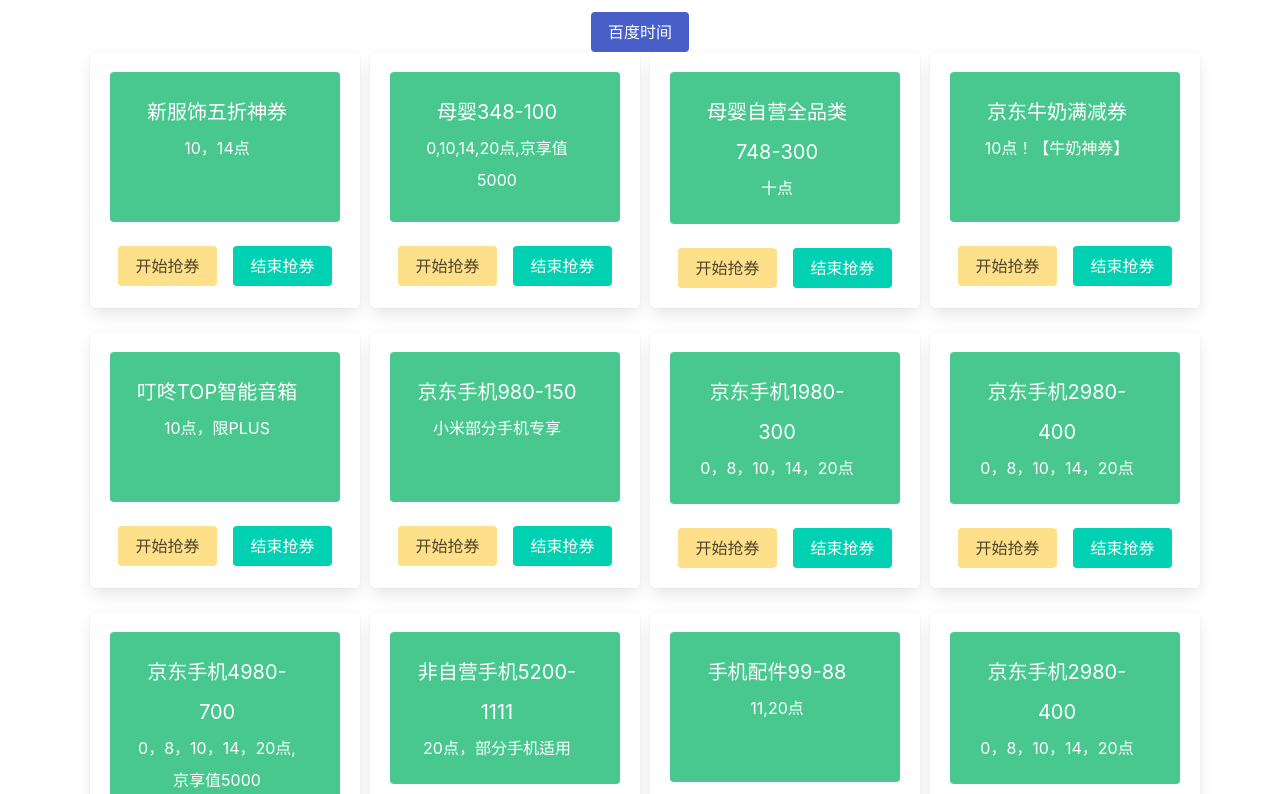
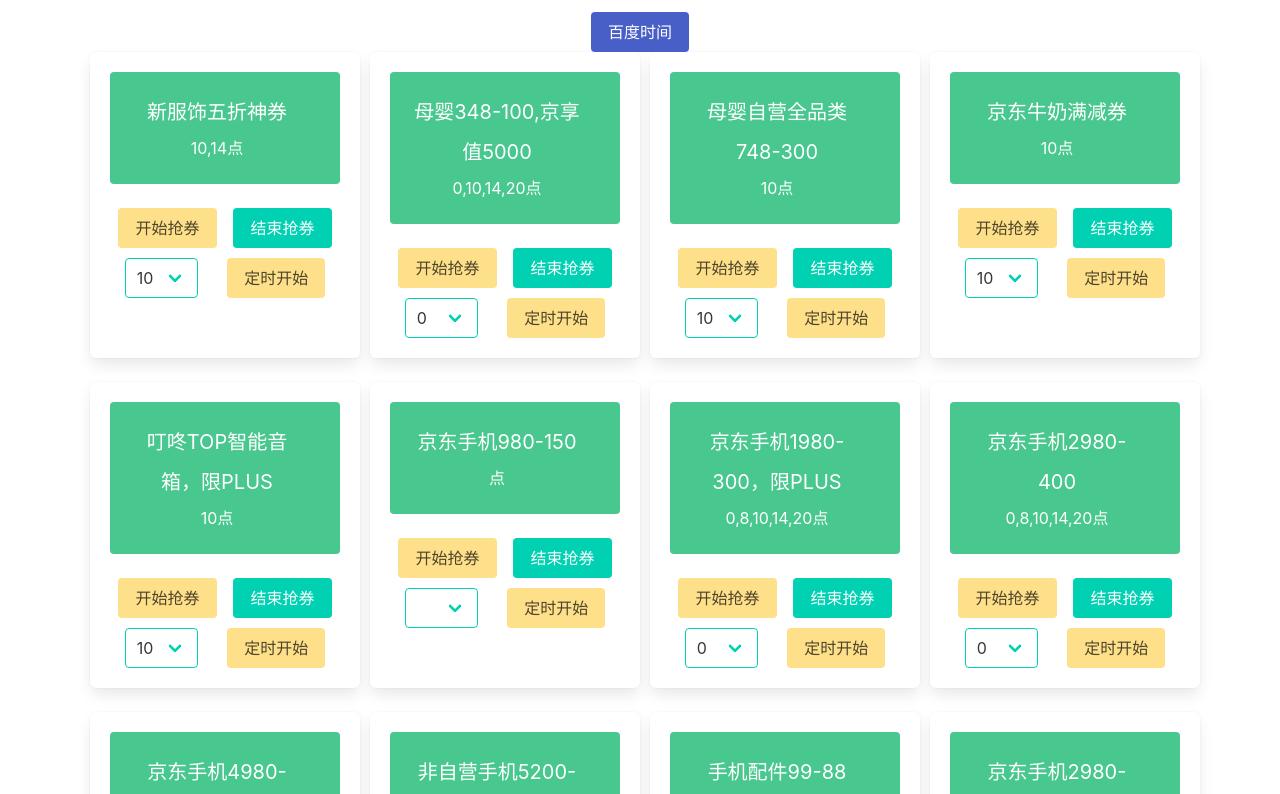
Before and after one commit to togoll/shenzujiudi, a Vue app in the folder ticketAssistant/: page /#/ in a window 1280 px wide. Shown: the part 606-1400 px from the top of the page. Built offline with nearby package versions, Linux system fonts and the light colour scheme.

Commit message:
提交一部分，回家修改

```diff
--- a/ticketAssistant/src/components/jingdong.vue
+++ b/ticketAssistant/src/components/jingdong.vue
@@ -48,70 +48,6 @@
       </div>
     </div> -->
   </div>
-  <!-- <div class="box">
-    <div class="title">
-      家居113-100
-    </div>
-    <code>
-      https://api.m.jd.com/client.action?functionId=newBabelAwardCollection&body={"activityId":"o1SAPkr8McqBZ8N1N9LhevAGKQg","from":"H5node","scene":"1","args":"key=0f7b088feeea4540b87c1c4797d81a0e,roleId=8869987","mitemAddrId":"","geo":{"lng":"","lat":""}}&client=wh5&clientVersion=1.0.0&area=&callback=jsonp9
-    </code>
-  </div>
-  <div class="box">
-    <div class="title">
-      服装113-100
-    </div>
-    <code>
-      https://api.m.jd.com/client.action?functionId=newBabelAwardCollection&body={"activityId":"o1SAPkr8McqBZ8N1N9LhevAGKQg","from":"H5node","scene":"1","args":"key=ebbf381a37944e3f92ede837445d7172,roleId=8754258","mitemAddrId":"","geo":{"lng":"","lat":""}}&client=wh5&clientVersion=1.0.0&area=&callback=jsonp8
-    </code>
-  </div>
-  <div class="box">
-    <div class="title">
-      家居113-100
-    </div>
-    <code>
-      https://api.m.jd.com/client.action?functionId=newBabelAwardCollection&body={"activityId":"o1SAPkr8McqBZ8N1N9LhevAGKQg","from":"H5node","scene":"1","args":"key=0f7b088feeea4540b87c1c4797d81a0e,roleId=8869987","mitemAddrId":"","geo":{"lng":"","lat":""}}&client=wh5&clientVersion=1.0.0&area=&callback=jsonp9
-    </code>
-  </div>
-  <div class="box">
-    <div class="title">
-      服装半价2000-1000
-    </div>
-    <code>
-      https://api.m.jd.com/client.action?functionId=newBabelAwardCollection&body={"activityId":"2dWVnoE1Qh4UUJGvrchf2dB5NzVa","from":"H5node","scene":"1","args":"key=a2bf2053d14c4cc5afdfe4725367f43b,roleId=8823997","mitemAddrId":"","geo":{"lng":"","lat":""}}&client=wh5&clientVersion=1.0.0&area=&callback=jsonp2
-    </code>
-  </div>
-  <div class="box">
-    <div class="title">
-      京东叮咚音响250
-    </div>
-    <code>
-      https://api.m.jd.com/client.action?functionId=newBabelAwardCollection&body={"activityId":"4YRdukNicmvHU1jaMa5re9YqJzFW","from":"H5node","scene":"1","args":"key=d93ee89bf4ff4db3bc4ed5e4f4d3b1d6,roleId=8772885","mitemAddrId":"","geo":{"lng":"","lat":""}}&client=wh5&clientVersion=1.0.0&area=&callback=jsonp2
-    </code>
-  </div>
-  <div class="box">
-    <div class="title">
-      个护113-100
-    </div>
-    <code>
-      https://api.m.jd.com/client.action?functionId=newBabelAwardCollection&body={"activityId":"o1SAPkr8McqBZ8N1N9LhevAGKQg","from":"H5node","scene":"1","args":"key=65408a0ddfd74eacbae517c31e191e91,roleId=8725700","mitemAddrId":"","geo":{"lng":"","lat":""}}&client=wh5&clientVersion=1.0.0&area=&callback=jsonp9
-    </code>
-  </div>
-  <div class="box">
-    <div class="title">
-      羊城通100-50
-    </div>
-    <code>
-      https://api.m.jd.com/client.action?functionId=newBabelAwardCollection&body={"activityId":"o1SAPkr8McqBZ8N1N9LhevAGKQg","from":"H5node","scene":"1","args":"key=35b10eb7413a4cf6b558d0d1a4bd9874,roleId=8653070","mitemAddrId":"","geo":{"lng":"","lat":""}}&client=wh5&clientVersion=1.0.0&area=&callback=jsonp8
-    </code>
-  </div>
-  <div class="box">
-    <div class="title">
-      999-888
-    </div>
-    <code>
-      https://api.m.jd.com/client.action?functionId=newBabelAwardCollection&body={"activityId":"o1SAPkr8McqBZ8N1N9LhevAGKQg","from":"H5node","scene":"1","args":"key=66ab3083d1bf485eb732d9d62953b8ef,roleId=8739331","mitemAddrId":"","geo":{"lng":"","lat":""}}&client=wh5&clientVersion=1.0.0&area=&callback=jsonp8
-    </code>
-  </div> -->
 </div>
 </template>
 
@@ -191,132 +127,132 @@
         {
           name: '新服饰五折神券',
           api: 'https://api.m.jd.com/client.action?functionId=newBabelAwardCollection&body=%7B%22activityId%22%3A%222dWVnoE1Qh4UUJGvrchf2dB5NzVa%22%2C%22from%22%3A%22H5node%22%2C%22scene%22%3A%221%22%2C%22args%22%3A%22key%3D3ce22bbf278e4320bfa490f64513f82c%2CroleId%3D8824030%22%2C%22mitemAddrId%22%3A%22%22%2C%22geo%22%3A%7B%22lng%22%3A%22%22%2C%22lat%22%3A%22%22%7D%7D&client=wh5&clientVersion=1.0.0&sid=f77ff103b7ca65b4702fc4a8357ad99d&uuid=14987832905831375727030&area=&_=1510106676174&callback=jsonp2',
-          date: '10，14点'
+          date: '10,14'
         },
         {
-          name: '母婴348-100',
+          name: '母婴348-100,京享值5000',
           api: 'http://coupon.m.jd.com/center/receiveCoupon.json?couponId=FP_rabzvy&roleId=8978895&actId=f91d9f6b36a84e23b075254e7f6e9286',
-          date: '0,10,14,20点,京享值5000'
+          date: '0,10,14,20'
         },
         {
           name: '母婴自营全品类748-300',
           api: 'https://api.m.jd.com/client.action?functionId=newBabelAwardCollection&body=%7B%22activityId%22%3A%223XvLR3MnLXHjjJ4uCgYetfAcqpzT%22%2C%22from%22%3A%22H5node%22%2C%22scene%22%3A%221%22%2C%22args%22%3A%22key%3Df22825db960e40bf83a030da70096236%2CroleId%3D8978843%22%2C%22mitemAddrId%22%3A%22%22%2C%22geo%22%3A%7B%22lng%22%3A%22%22%2C%22lat%22%3A%22%22%7D%7D&client=wh5&clientVersion=1.0.0&sid=f77ff103b7ca65b4702fc4a8357ad99d&uuid=14987832905831375727030&area=&_=1510102677363&callback=jsonp2',
-          date: '十点'
+          date: '10'
         },
         {
           name: '京东牛奶满减券',
           api: 'http://api.m.jd.com/client.action?functionId=newBabelAwardCollection&body=%7B%22activityId%22%3A%22d4jNpRbDEY9rpEniFAEmj78Qdbk%22%2C%22from%22%3A%22H5node%22%2C%22scene%22%3A%221%22%2C%22args%22%3A%22key%3D97e20267d665495caad9c37c656887f1%2CroleId%3D8705018%22%2C%22mitemAddrId%22%3A%22%22%2C%22geo%22%3A%7B%22lng%22%3A%22%22%2C%22lat%22%3A%22%22%7D%7D&client=wh5&clientVersion=1.0.0&sid=7935131e5d49ca293545a79c70a2ac17&uuid=467679440&area=&_=1509551079787&callback=jsonp12',
-          date: '10点！【牛奶神券】'
+          date: '10'
         },
         {
-          name: '叮咚TOP智能音箱',
+          name: '叮咚TOP智能音箱，限PLUS',
           api: 'http://coupon.m.jd.com/center/receiveCoupon.json?couponId=FP_qpzw52&roleId=8772885&actId=d93ee89bf4ff4db3bc4ed5e4f4d3b1d6',
-          date: '10点，限PLUS'
+          date: '10'
         },
         {
           name: '京东手机980-150',
           api: 'http://coupon.m.jd.com/center/receiveCoupon.json?couponId=FP_rcxzg9&roleId=8930108&actId=72b902f190444d76bc3574b28d43845a',
-          date: '小米部分手机专享'
+          date: ''
         },
         {
-          name: '京东手机1980-300',
+          name: '京东手机1980-300，限PLUS',
           api: 'http://coupon.m.jd.com/center/receiveCoupon.json?couponId=FP_rcxzg9&roleId=8930106&actId=82f2b2dce46c4275b3015d3bb27b1e58',
-          date: '0，8，10，14，20点'
+          date: '0,8,10,14,20'
         },
         {
           name: '京东手机2980-400',
           api: 'http://coupon.m.jd.com/center/receiveCoupon.json?couponId=FP_rzaahh&roleId=8930105&actId=3b659e6813354bc1b9f11183ca5a58d9',
-          date: '0，8，10，14，20点'
+          date: '0,8,10,14,20'
+        },
+        {
+          name: '京东手机4980-700,京享值5000',
+          api: 'http://coupon.m.jd.com/center/receiveCoupon.json?couponId=FP_zrcxcc&roleId=8929852&actId=a3061fbd1f374d72a9d1751d16d51036',
+          date: '0,8,10,14,20'
+        },
+        {
+          name: '非自营手机5200-1111',
+          api: 'http://coupon.m.jd.com/center/receiveCoupon.json?couponId=FP_rcxzg9&roleId=8930106&actId=82f2b2dce46c4275b3015d3bb27b1e58',
+          date: '20'
+        },
+        {
+          name: '手机配件99-88',
+          api: 'http://coupon.m.jd.com/center/receiveCoupon.json?couponId=FP_zq72ls&roleId=8705547&actId=bb66a606388d4c8c813234af55b5cc41',
+          date: '11,20'
+        },
+        {
+          name: '京东手机2980-400',
+          api: 'http://coupon.m.jd.com/center/receiveCoupon.json?couponId=FP_rzaahh&roleId=8930105&actId=3b659e6813354bc1b9f11183ca5a58d9',
+          date: '0,8,10,14,20'
         },
         {
           name: '京东手机4980-700',
           api: 'http://coupon.m.jd.com/center/receiveCoupon.json?couponId=FP_zrcxcc&roleId=8929852&actId=a3061fbd1f374d72a9d1751d16d51036',
-          date: '0，8，10，14，20点,京享值5000'
-        },
-        {
-          name: '非自营手机5200-1111',
-          api: 'http://coupon.m.jd.com/center/receiveCoupon.json?couponId=FP_rcxzg9&roleId=8930106&actId=82f2b2dce46c4275b3015d3bb27b1e58',
-          date: '20点，部分手机适用'
-        },
-        {
-          name: '手机配件99-88',
-          api: 'http://coupon.m.jd.com/center/receiveCoupon.json?couponId=FP_zq72ls&roleId=8705547&actId=bb66a606388d4c8c813234af55b5cc41',
-          date: '11,20点'
-        },
-        {
-          name: '京东手机2980-400',
-          api: 'http://coupon.m.jd.com/center/receiveCoupon.json?couponId=FP_rzaahh&roleId=8930105&actId=3b659e6813354bc1b9f11183ca5a58d9',
-          date: '0，8，10，14，20点'
-        },
-        {
-          name: '京东手机4980-700',
-          api: 'http://coupon.m.jd.com/center/receiveCoupon.json?couponId=FP_zrcxcc&roleId=8929852&actId=a3061fbd1f374d72a9d1751d16d51036',
-          date: '0，8，10，14，20点'
+          date: '0,8,10,14,20'
         },
         {
           name: '京东手机6000-1111',
           api: 'http://coupon.m.jd.com/center/receiveCoupon.json?couponId=FP_rd2z62&roleId=8929863&actId=f22161604981403cb477f148fe777404',
-          date: '0，8，10，14，20点'
+          date: '0,8,10,14,20'
         },
         {
           name: 'APPLE平板电脑1000-500',
           api: 'http://coupon.m.jd.com/center/receiveCoupon.json?couponId=FP_zq58m6&roleId=8757211&actId=3dacc2a899c4414f88fc48b5bdcaa168',
-          date: '神券'
+          date: ''
         },
         {
           name: '福临门、安达露西部分商品188-166',
           api: 'http://coupon.m.jd.com/center/receiveCoupon.json?couponId=FP_qrvtzs&roleId=8811098&actId=35047a6da12d4692a077995002075dcc',
-          date: '每日抢券'
+          date: ''
         },
         {
           name: '油卡充值2000-521',
           api: 'http://coupon.m.jd.com/center/receiveCoupon.json?couponId=FP_qwz9g9&roleId=8653082&actId=45106c180c4b4f39af89a0d36ed1b811',
-          date: '十点'
+          date: '10'
         },
         {
           name: '油卡充值1111-25',
           api: 'http://coupon.m.jd.com/center/receiveCoupon.json?couponId=FP_q7z4j4&roleId=8732754&actId=770e3c24dfd24335bbad854d1e541874',
-          date: '十点'
+          date: '10'
         },
         {
           name: '油卡充值888-11',
           api: 'http://coupon.m.jd.com/center/receiveCoupon.json?couponId=FP_qkxxzl&roleId=8732758&actId=3e67c53faa8447a58f0ea85bb5300a29',
-          date: '十点'
+          date: '10'
         },
         {
           name: '3C自有品牌999-888',
           api: 'http://coupon.m.jd.com/center/receiveCoupon.json?couponId=FP_qzu3qe&roleId=8739331&actId=66ab3083d1bf485eb732d9d62953b8ef',
-          date: '十点'
+          date: '10'
         },
         {
-          name: '女装商品499-100',
+          name: '女装商品499-100,1日至12日，限PLUS',
           api: 'http://coupon.m.jd.com/center/receiveCoupon.json?couponId=FP_qz74v3&roleId=8726204&actId=7ceeb981f81140278b7238bc5e1180a0',
-          date: '1日至12日，限PLUS'
+          date: ''
         },
         {
-          name: '智能微联100-50',
+          name: '智能微联100-50叮咚音箱、智能冰箱及部分微联品商品',
           api: 'http://coupon.m.jd.com/center/receiveCoupon.json?couponId=FP_zqxfmu&roleId=8762609&actId=489b9c4962ad4d8dbc750a6453d68c69',
-          date: '22点，叮咚音箱、智能冰箱及部分微联品商品'
+          date: '22'
         },
         {
           name: '羊城通100-50',
           api: 'http://coupon.m.jd.com/center/receiveCoupon.json?couponId=FP_quz3th&roleId=8653070&actId=35b10eb7413a4cf6b558d0d1a4bd9874',
-          date: '十点'
+          date: '10'
         },
         {
           name: '手机话费90-2',
           api: 'http://coupon.m.jd.com/center/receiveCoupon.json?couponId=FP_qxwzen&roleId=8752719&actId=0e43a15ba1214599a24554b1a2d22a51',
-          date: '十点'
+          date: '10'
         },
         {
           name: '手机话费190-5',
           api: 'http://coupon.m.jd.com/center/receiveCoupon.json?couponId=FP_zq7e6e&roleId=8752712&actId=7eede902ec494444a75fdc7c22cb263b',
-          date: '十点'
+          date: '10'
         },
         {
           name: '手机话费199-100',
           api: 'http://coupon.m.jd.com/center/receiveCoupon.json?couponId=FP_qxwfzo&roleId=8752709&actId=686fd24a48d948988eeb4b4309a27ec7',
-          date: '十点'
+          date: '10'
         }
       ],
       nowDate: {
--- a/ticketAssistant/src/components/ticket.vue
+++ b/ticketAssistant/src/components/ticket.vue
@@ -2,7 +2,7 @@
   <div class="box">
     <div class="notification is-success" v-show="!show">
         <h1>{{name}}</h1>
-        <p>{{date}}</p>
+        <p>{{date}}点</p>
     </div>
     <div class="iframe" v-show="show">
       <iframe :src="src"></iframe>
@@ -10,6 +10,17 @@
     <div class="draw_button">
       <a class="button is-warning" @click="draw">开始抢券</a>
       <a class="button is-primary" @click="stop">结束抢券</a>
+    </div>
+    <div class="control">
+      <div class="select is-primary selected">
+          <select v-model="faultDate">
+            <option :value="time.value" v-for="time in times">{{ time.value }}</option>
+          </select>
+      </div>
+        <a class="button is-warning" @click="timeDraw">定时开始</a>
+    </div>
+    <div class="control" v-show='chzhiIsShow'>
+      距离开始还有{{ chazhiShow }}
     </div>
   </div>
 </template>
@@ -20,7 +31,40 @@
     return {
       show: false,
       flag: true,
-      src: ''
+      src: '',
+      faultDate: '',
+      chazhi: '',
+      chazhiShow: '',
+      chzhiIsShow: false,
+      times: [
+        {
+          value: '0'
+        },
+        {
+          value: '8'
+        },
+        {
+          value: '10'
+        },
+        {
+          value: '12'
+        },
+        {
+          value: '14'
+        },
+        {
+          value: '16'
+        },
+        {
+          value: '18'
+        },
+        {
+          value: '20'
+        },
+        {
+          value: '22'
+        }
+      ]
     }
   },
   props: {
@@ -36,6 +80,9 @@
     time: {
       type: Number
     }
+  },
+  created () {
+    this.faultDate = this.date.split(',')[0]
   },
   methods: {
     timer () {
@@ -61,6 +108,21 @@
     stop () {
       this.flag = false
       this.show = !this.show
+    },
+    timeDraw () {
+      this.chzhiIsShow = true
+      const nowTime = new Date()
+      const timestamp = nowTime.getTime()
+      let dingshiTime = Date.parse(nowTime.toLocaleDateString().replace(/\//g, '-') + ' ' + this.faultDate + ':00:00')
+      this.chazhi = Math.ceil((dingshiTime - timestamp) / 1000)
+      console.log(this.chazhi)
+      setInterval(() => {
+        this.chazhi -= 1
+      }, 1000)
+      this.chazhiShow = this.chazhi < 0 ? '您选择的时间已经过去' : this.chazhi < 60 ? this.chazhi + '秒' : this.chazhi < 3600 ? parseInt(this.chazhi / 60) + '分钟' + Math.parseFloat(this.chazhi / 60) + '秒' : this.chazhi
+      if (dingshiTime - timestamp === 0) {
+        this.draw()
+      }
     }
   }
 }
@@ -72,18 +134,22 @@
     margin-left: 10px;
     .notification {
         line-height: 2;
-    min-height: 150px;
+        min-height: 100px;
         text-align: center;
         h1 {
             font-size: 20px;
         }
     }
-  .iframe {
-
-  }
+    .iframe {}
     .draw_button {
         display: flex;
         justify-content: space-around;
     }
+    .control {
+      display: flex;
+      justify-content: space-around;
+      padding-top: 10px;
+      text-align: center;
+    }
 }
 </style>
```
Also changed, not shown: ticketAssistant/src/App.vue (+0 -17 lines). Lines whose indentation alone changed are shown as unchanged.
